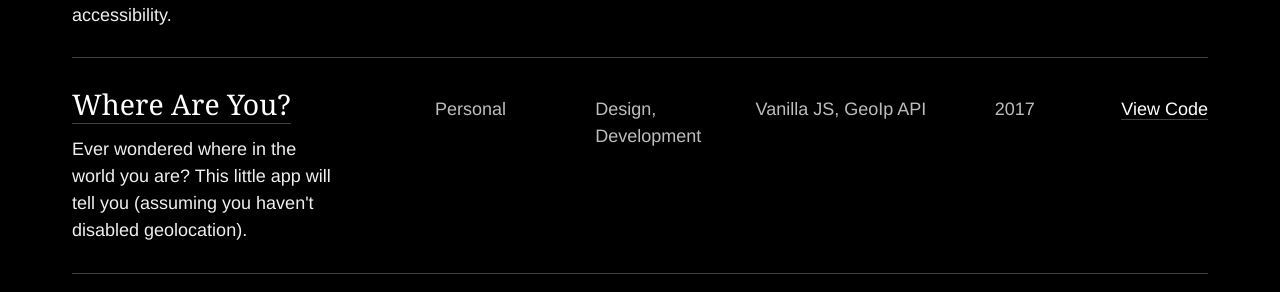
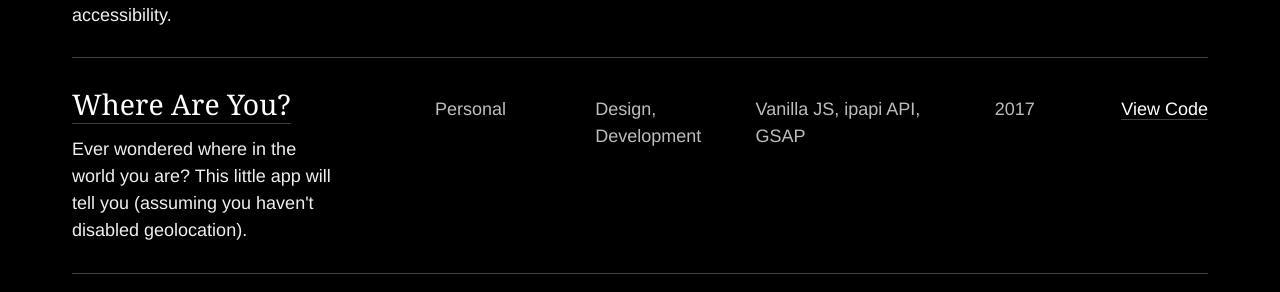
Before and after one commit to rcrespo9/portfolio-2018, a Jekyll site: the page built from index.md, in a window 1280 px wide and 900 px high, scrolled down 1326 px. Shown: the part 161-453 px from the top of the window. Built offline with Jekyll 4.4.1, drawn with Linux system fonts in a browser that asks for light colours; some web fonts are replaced.

Commit message:
updated where are you technologies

```diff
--- a/_data/projects.yml
+++ b/_data/projects.yml
@@ -12,7 +12,7 @@
   description: Ever wondered where in the world you are? This little app will tell you (assuming you haven't disabled geolocation).
   year: 2017
   role: Design, Development
-  technologies: Vanilla JS, GeoIp API
+  technologies: Vanilla JS, ipapi API, GSAP
   context: Personal
   github_url: https://github.com/rcrespo9/where-are-you
 
```
